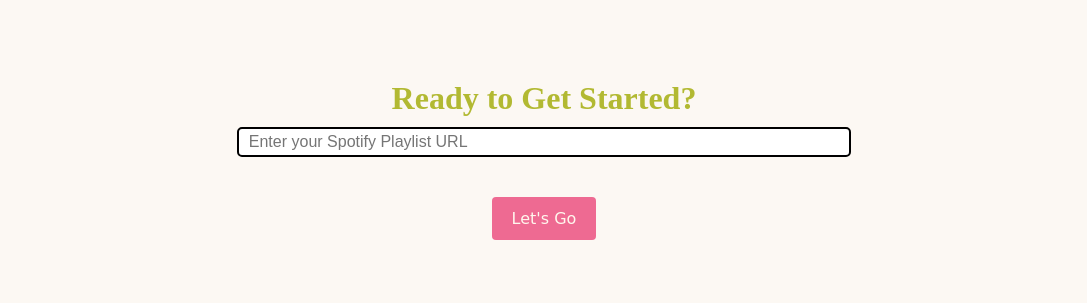
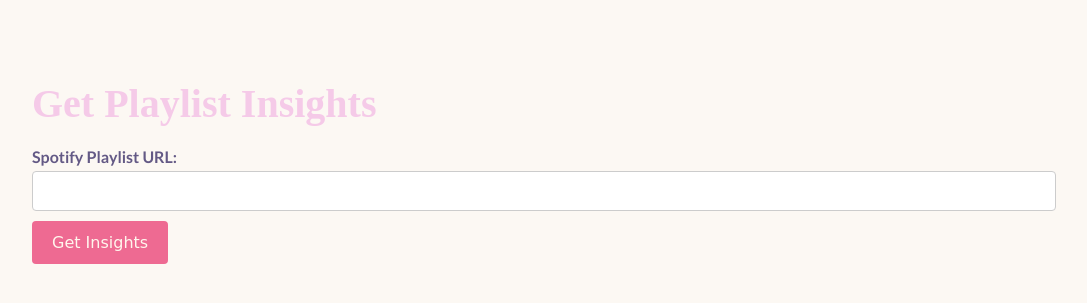
Before and after one commit to edenhandom/week4-project2, a Flask app: page /insights in a window 1280 px wide. Shown: the part 82-385 px from the top of the page, without its empty margins (96-1183 px from the left). Run offline with Flask 3, Linux system fonts and the light colour scheme; some web fonts are replaced.

Commit message:
got the insights page to work! added module to handle the spotify API access and playlist stuff

```diff
--- a/app.py
+++ b/app.py
@@ -7,7 +7,6 @@
 import re
 import sys
 import io
-import spotify_Input
 
 
 from flask import (Flask, request, redirect, session,
@@ -15,21 +14,21 @@
 
 from user_form import UserForm
 
+from pull_playlist import *
+
 from spotipy import Spotify
 from spotipy.oauth2 import SpotifyOAuth
 
-from Week3.main import (connectSpotifyAPI, getPlaylistID, getUserData,
-                        makeEmptySQLDB, appendSQLDB, promptChat, addMoreSongs)
 
 app = Flask(__name__) # static_folder="static", static_url_path=""
 app.config['SECRET_KEY'] = os.urandom(64)
 
 # FOR SPOTIFY API
 
-CLIENT_ID = os.environ.get("SPOTIFY_CLIENT_ID")
-    # 'ad91a46157df4ba080456f92c7a74ef8'
-CLIENT_SECRET = os.environ.get("SPOTIFY_CLIENT_SECRET")
-    # 9d4140d511c64467a582b075b990cbfe'
+#CLIENT_ID = os.environ.get("SPOTIFY_CLIENT_ID")
+CLIENT_ID = 'ad91a46157df4ba080456f92c7a74ef8'
+#CLIENT_SECRET = os.environ.get("SPOTIFY_CLIENT_SECRET")
+CLIENT_SECRET= '9d4140d511c64467a582b075b990cbfe'
 
 AUTH_URL = 'https://accounts.spotify.com/api/token'
 BASE_URL = 'https://api.spotify.com/v1/'
@@ -61,7 +60,8 @@
 
 
 # FOR OPEN AI API
-USER_KEY =   os.environ.get("USER_KEY")
+#USER_KEY = os.environ.get("USER_KEY")
+USER_KEY = 'sk-proj-pcfTxcHI1F4A16j8y8bNT3BlbkFJHbRhwx4OH0ti7KEwfjM4'
 # Create an OpenAPI client
 client = OpenAI(api_key=USER_KEY)
 
@@ -209,87 +209,32 @@
     return None, None, None
 
 
-@app.route('/insights')
+@ app.route('/', methods=['GET', 'POST'])
+@app.route('/insights', methods=['GET', 'POST'])
 def insights():
-    """
-    I want insights to start off with the Tune Teller intro paragraph then have an input
-    form asking for playlist URL.
-    We're going to try with one playlist for now
-    Once you input the URL, your insights should be printed in the div
-    """
+    if request.method == 'POST':
+        print("Form submitted")
+        playlist_url = request.form.get('playlist_url')
+        print(f"Received playlist URL: {playlist_url}")
+
+        if playlist_url:
+            track_artist = get_playlist_data(playlist_url)
+
+            if track_artist:
+                tracks_artists_str = '. '.join([f"{track}: {artist}" for track, artist in track_artist.items()])
+
+                prompt = (f'Here is my playlist: {tracks_artists_str}. '
+                          f'What can you tell me about my personality '
+                          f' based on this playlist?')
+
+                chat_response = get_chat_response(prompt)
+                return render_template('result.html', chat_response=chat_response)
+
+        flash("Please enter a valid playlist URL.")
+        return redirect(url_for('insights'))
 
     return render_template('insights.html')
 
 
-'''
-@app.route('/run_insights', methods=['GET', 'POST'])
-def run_insights():
-    form = PlaylistForm()
-    if form.validate_on_submit():
-        playlist_url = form.playlist_url.data
-        try:
-            requestResponse = connectSpotifyAPI(playlist_url)
-            playlistData = getUserData(requestResponse)
-            if playlistData:
-            # get_chat_response(prompt)
-                insights = get_chat_response(prompt)
-
-                return render_template('insights.html', insights=insights)
-            else:
-                flash('Failed to retrieve data from Spotify.')
-        except Exception as e:
-            flash(str(e))
-        return redirect(url_for('run_insights'))
-
-    return render_template('index.html', form=form)
-
-'''
-
-
-@app.route('/run_insights', methods=['POST'])
-def run_insights():
-
-    output = io.StringIO()
-    sys.stdout = output  # Redirect print statements to the output StringIO object
-
-    makeEmptySQLDB()
-
-    get_another_playlist = "yes"
-    requestResponse = connectSpotifyAPI()
-
-    while get_another_playlist == "yes":
-        # Make an SQL Data Base out of the playlist data
-        playlistData = getUserData(requestResponse)
-
-        if playlistData is not None:
-            # Update SQL DB if DB already exists
-            appendSQLDB(playlistData)
-            print("Playlist successfully added to playlist.\n")
-
-        # Will have to add user input error contingency
-        question = "Do you want to add more songs? (yes/no): "
-        get_another_playlist = addMoreSongs(question)
-
-        # Get AI's insight
-        print("--------------------------------------------------------------")
-
-        print("\nTune Teller is generating insights from these songs ... \n")
-        read = promptChat()
-        print("--------------------------------------------------------------")
-
-        if read:
-            print("\nHello! I, Tune Teller, have some insights for you: \n")
-            print(read)
-        else:
-            print("\n... Wait, there is no track data :( !")
-
-    print("\n[ Program Ended ]")
-    print("\n::::::::::::::::::::::::::::::::::::::::::::::::::::::::::::::::")
-
-    sys.stdout = sys.__stdout__  # Reset redirect.
-    output_string = output.getvalue()
-    return render_template('insights.html', output=output_string)
-
-
 if __name__ == '__main__':
     app.run(debug=True, host="0.0.0.0", port=3000)
--- /dev/null
+++ b/pull_playlist.py
@@ -0,0 +1,109 @@
+#!/usr/bin/env python3
+# -*- coding: utf-8 -*-
+"""
+Created on Sun Jul 14 16:43:29 2024
+
+@author: pocketpuppy
+"""
+
+import os
+import json
+import openai
+import requests
+from openai import OpenAI
+import re
+import sys
+import io
+import pandas as pd
+import sqlalchemy as db
+import sqlite3
+
+from flask import (Flask, request, redirect, session,
+                   url_for, render_template, flash)
+
+from spotipy import Spotify
+from spotipy.oauth2 import SpotifyOAuth
+
+
+# FOR SPOTIFY API
+CLIENT_ID = 'ad91a46157df4ba080456f92c7a74ef8'
+CLIENT_SECRET = '9d4140d511c64467a582b075b990cbfe'
+
+AUTH_URL = 'https://accounts.spotify.com/api/token'
+BASE_URL = 'https://api.spotify.com/v1/'
+
+redirect_uri = 'http://localhost:3000/callback'
+
+
+
+
+def connectSpotifyAPI():
+
+    client_id = 'ad91a46157df4ba080456f92c7a74ef8'
+    client_secret = '9d4140d511c64467a582b075b990cbfe'
+
+    # Make a POST request to get the access token
+    auth_response = requests.post(
+        AUTH_URL,
+        {
+            'grant_type': 'client_credentials',
+            'client_id': client_id,
+            'client_secret': client_secret
+        }
+    )
+    # Check that the status code of the POST request is valid
+    if auth_response.status_code == 200:
+        return auth_response.json()
+    else:
+        print("Post request failed :(")
+        print("Status Code: ", auth_response.status_code)
+        return None
+
+
+
+# Get response from Chat GPT
+def get_chat_response(prompt):
+    response = client.chat.completions.create(
+        model="gpt-3.5-turbo-16k",
+        messages=[
+            {"role": "system", "content":
+            ("You are a musical genius that's good at reading people.")},
+            {"role": "user", "content": prompt}
+            ]
+    )
+    message = response.choices[0].message.content
+    return message
+
+
+
+def get_playlist_data(playlist_url):
+
+    auth_response_data = connectSpotifyAPI()
+
+    if 'access_token' in auth_response_data:
+        access_token = auth_response_data['access_token']
+        headers = {'Authorization': f'Bearer {access_token}'}
+
+        playlist_id = re.findall(r'playlist/([a-zA-Z0-9]+)', playlist_url)
+
+        if playlist_id:
+            playlist_id = playlist_id[0]
+        else:
+            print("Invalid playlist URL")
+            return None
+
+        response = requests.get(f'{BASE_URL}playlists/{playlist_id}', headers=headers)
+        if response.status_code == 200:
+            playlist_data = response.json()
+            tracks_artists = {
+                track['track']['name']: ', '.join([artist['name'] for artist in track['track']['artists']])
+                for track in playlist_data['tracks']['items']
+            }
+            return tracks_artists
+        else:
+            print("Failed to retrieve playlist data")
+            print("Status Code: ", response.status_code)
+            return None
+    else:
+        print("Failed to authenticate with Spotify API")
+        return None
--- a/templates/insights.html
+++ b/templates/insights.html
@@ -1,24 +1,21 @@
-<!-- Playlist to User Insights -->
-{% extends "layout.html" %} {% block content %}
-<!-- <form action="/run_insights" method="post">
-	<button type="submit" class="btn btn-primary">Let's Go</button>
-  </form> -->
-<div class="insights">
-	<h1 class="title">Ready to Get Started?</h1>
-	<!--div class="container-output">
-		{% if output %}
-		<h2>Output:</h2>
-		<pre>{{ output }}</pre>
-		{% endif %}
-	</div>
--->
-	<input type="text" id="playlist-url" placeholder="Enter your Spotify Playlist URL"">
+{% extends "layout.html" %}
 
-  <form action=" /run_insights" method="post">
-	<button type="submit" class="btn btn-primary">Let's Go</button>
-	</form>
-</div>
+{% block title %}Get Playlist Insights{% endblock %}
 
-</div>
-
+{% block content %}
+    <h2>Get Playlist Insights</h2>
+    <form action="{{ url_for('insights') }}" method="post">
+        <label for="playlist_url">Spotify Playlist URL:</label>
+        <input type="text" id="playlist_url" name="playlist_url" required>
+        <button type="submit">Get Insights</button>
+    </form>
+    {% with messages = get_flashed_messages() %}
+    {% if messages %}
+        <ul>
+        {% for message in messages %}
+            <li>{{ message }}</li>
+        {% endfor %}
+        </ul>
+    {% endif %}
+    {% endwith %}
 {% endblock %}
```
Also changed, not shown: spotify_Input.py (deleted, +0 -10 lines), templates/result.html (+7 -3 lines), 1 other file.
